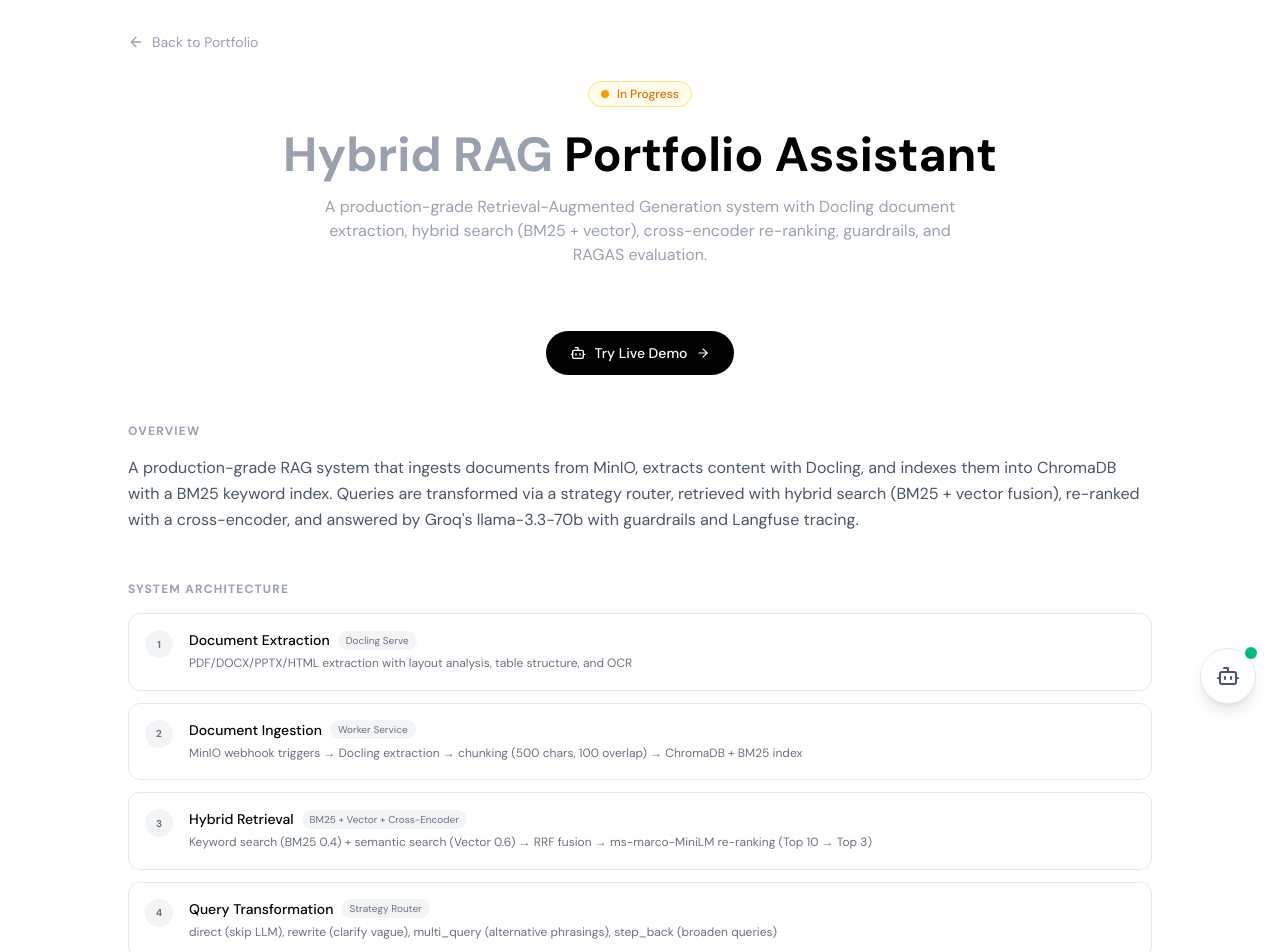
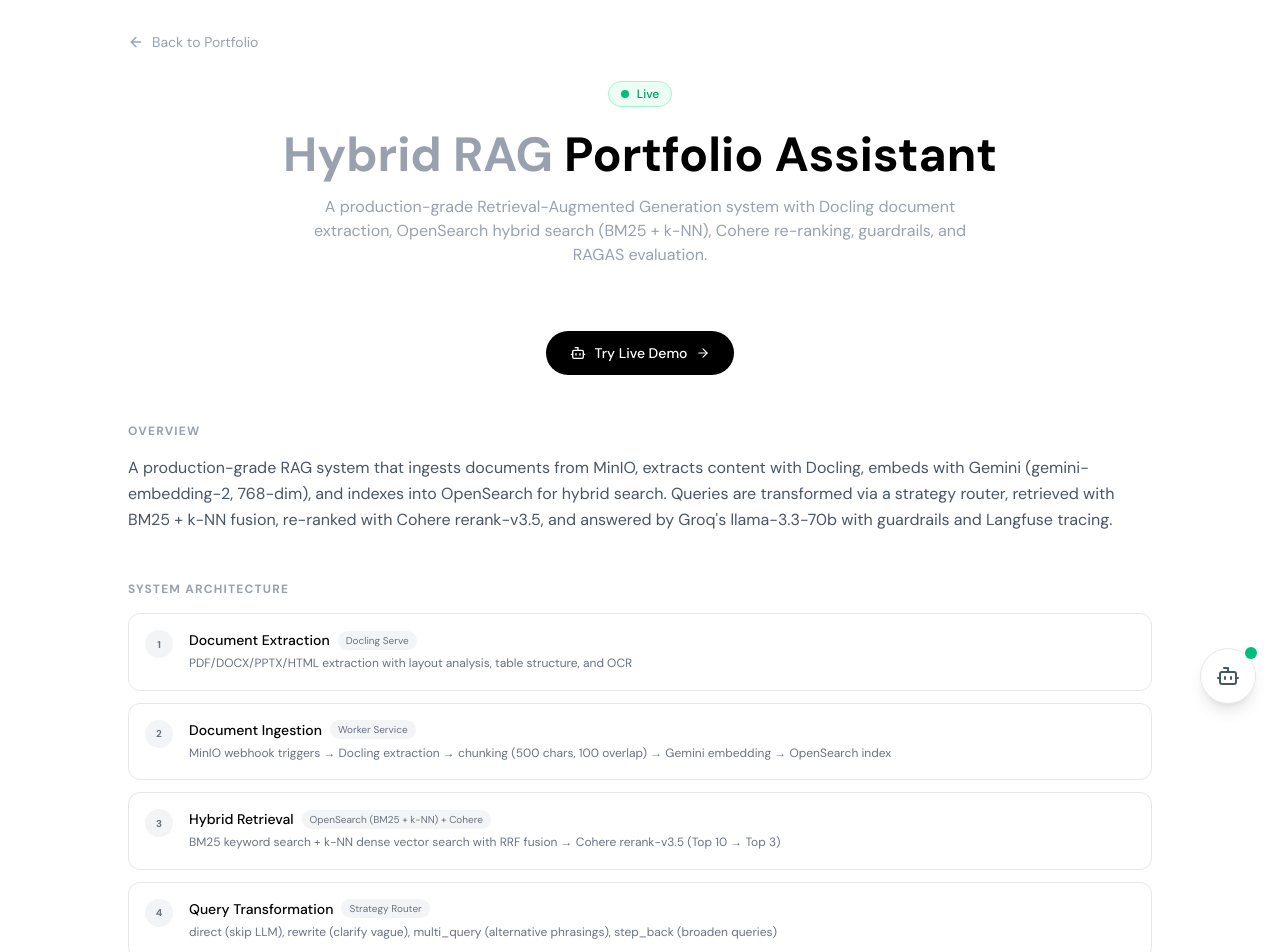
Before and after one commit to NullBitZer0/modern-portfolio, a Next.js app: page /ai-assistant in a window 1280 px wide. Shown: the top 952 px of the page. Built offline with nearby package versions, Linux system fonts and the light colour scheme.

Commit message:
update: AI assistant page with OpenSearch, Gemini, Cohere stack

```diff
--- a/src/app/ai-assistant/page.tsx
+++ b/src/app/ai-assistant/page.tsx
@@ -6,10 +6,10 @@
 
 const components = [
     { layer: "Document Extraction", tech: "Docling Serve", detail: "PDF/DOCX/PPTX/HTML extraction with layout analysis, table structure, and OCR" },
-    { layer: "Document Ingestion", tech: "Worker Service", detail: "MinIO webhook triggers → Docling extraction → chunking (500 chars, 100 overlap) → ChromaDB + BM25 index" },
-    { layer: "Hybrid Retrieval", tech: "BM25 + Vector + Cross-Encoder", detail: "Keyword search (BM25 0.4) + semantic search (Vector 0.6) → RRF fusion → ms-marco-MiniLM re-ranking (Top 10 → Top 3)" },
+    { layer: "Document Ingestion", tech: "Worker Service", detail: "MinIO webhook triggers → Docling extraction → chunking (500 chars, 100 overlap) → Gemini embedding → OpenSearch index" },
+    { layer: "Hybrid Retrieval", tech: "OpenSearch (BM25 + k-NN) + Cohere", detail: "BM25 keyword search + k-NN dense vector search with RRF fusion → Cohere rerank-v3.5 (Top 10 → Top 3)" },
     { layer: "Query Transformation", tech: "Strategy Router", detail: "direct (skip LLM), rewrite (clarify vague), multi_query (alternative phrasings), step_back (broaden queries)" },
-    { layer: "Guardrails", tech: "Input/Output Safety", detail: "Prompt injection detection, harmful content filter, length validation, toxicity filter" },
+    { layer: "Guardrails", tech: "Input/Output Safety", detail: "Prompt injection detection, harmful content filter, length validation, portfolio-only classifier, toxicity filter" },
     { layer: "Generation", tech: "Groq LLM + Cache", detail: "llama-3.3-70b-versatile via Groq with in-memory LRU cache (1000 entries)" },
     { layer: "Observability", tech: "Langfuse", detail: "Full execution tracing, grading scores, guard results, cache hit logging" },
     { layer: "Evaluation", tech: "RAGAS", detail: "Faithfulness, answer relevancy, context precision, context recall, factual correctness" },
@@ -26,8 +26,8 @@
 ];
 
 const techStack = [
-    "Python", "FastAPI", "LangChain", "Groq", "Hugging Face",
-    "ChromaDB", "BM25", "Cross-Encoder", "MinIO", "Docling",
+    "Python", "FastAPI", "LangChain", "Groq", "Gemini", "Cohere",
+    "OpenSearch", "BM25", "k-NN", "MinIO", "Docling",
     "Langfuse", "RAGAS", "Docker", "Docker Compose",
 ];
 
@@ -73,18 +73,18 @@
                     animate={{ opacity: 1, y: 0 }}
                     className="text-center mb-16"
                 >
-                    <div className="inline-flex items-center gap-2 px-3 py-1 rounded-full border border-amber-200 dark:border-amber-900 bg-amber-50 dark:bg-amber-900/20 text-amber-600 dark:text-amber-400 text-xs font-medium mb-6">
+                    <div className="inline-flex items-center gap-2 px-3 py-1 rounded-full border border-emerald-200 dark:border-emerald-900 bg-emerald-50 dark:bg-emerald-900/20 text-emerald-600 dark:text-emerald-400 text-xs font-medium mb-6">
                         <span className="relative flex h-2 w-2">
-                            <span className="absolute inline-flex h-full w-full animate-ping rounded-full bg-amber-400 opacity-75" />
-                            <span className="relative inline-flex h-2 w-2 rounded-full bg-amber-500" />
+                            <span className="absolute inline-flex h-full w-full animate-ping rounded-full bg-emerald-400 opacity-75" />
+                            <span className="relative inline-flex h-2 w-2 rounded-full bg-emerald-500" />
                         </span>
-                        In Progress
+                        Live
                     </div>
                     <h1 className="text-3xl md:text-5xl font-bold mb-4">
                         <span className="text-gray-400">Hybrid RAG</span> Portfolio Assistant
                     </h1>
                     <p className="text-gray-400 dark:text-gray-500 max-w-2xl mx-auto text-sm md:text-base">
-                        A production-grade Retrieval-Augmented Generation system with Docling document extraction, hybrid search (BM25 + vector), cross-encoder re-ranking, guardrails, and RAGAS evaluation.
+                        A production-grade Retrieval-Augmented Generation system with Docling document extraction, OpenSearch hybrid search (BM25 + k-NN), Cohere re-ranking, guardrails, and RAGAS evaluation.
                     </p>
                 </motion.div>
 
@@ -117,7 +117,7 @@
                     </h2>
                     <div className="space-y-4 text-base leading-relaxed text-gray-600 dark:text-gray-400">
                         <p>
-                            A production-grade RAG system that ingests documents from MinIO, extracts content with Docling, and indexes them into ChromaDB with a BM25 keyword index. Queries are transformed via a strategy router, retrieved with hybrid search (BM25 + vector fusion), re-ranked with a cross-encoder, and answered by Groq's llama-3.3-70b with guardrails and Langfuse tracing.
+                            A production-grade RAG system that ingests documents from MinIO, extracts content with Docling, embeds with Gemini (gemini-embedding-2, 768-dim), and indexes into OpenSearch for hybrid search. Queries are transformed via a strategy router, retrieved with BM25 + k-NN fusion, re-ranked with Cohere rerank-v3.5, and answered by Groq's llama-3.3-70b with guardrails and Langfuse tracing.
                         </p>
                     </div>
                 </motion.div>
```
